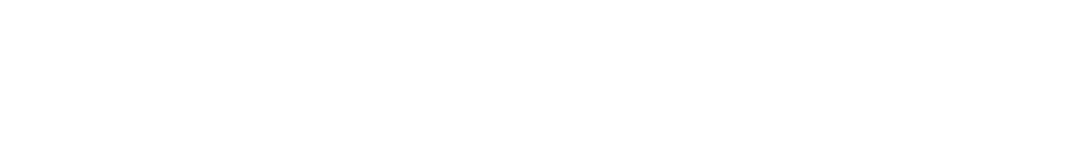
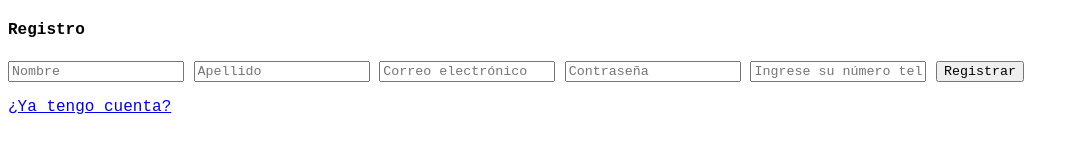
Before and after one commit to RochyRD/trabajo, a plain HTML site: page index.html in a window 1280 px wide. Shown: the whole page, without its empty margins (0-1079 px from the left). Drawn offline with Linux system fonts and the light colour scheme.

Commit message:
le agregue los inputs

```diff
--- a/index.html
+++ b/index.html
@@ -5,9 +5,18 @@
     <meta http-equiv="X-UA-Compatible" content="IE=edge">
     <meta name="viewport" content="width=device-width, initial-scale=1.0">
     <link rel="stylesheet" href="style.css">
-    <title>Document</title>
+    <title>Formulario</title>
 </head>
 <body>
-
+    <section class="form-register">
+        <h4>Registro</h4>
+        <input class="controls" type="text" name="nombres" placeholder="Nombre"></input>
+        <input class="controls" type="text" name="apellidos" placeholder="Apellido"></input>
+        <input class="controls" type="email" name="correo" placeholder="Correo electrónico"></input>
+        <input class="controls" type="password" name="contrasenia" placeholder="Contraseña"></input>
+        <input class="controls" type="text" name="telefono" placeholder="Ingrese su número telefónico"></input>
+        <input class="botons" type="submit" value="Registrar"></input>
+        <p><a href="#">¿Ya tengo cuenta?</a></p>
+      </section>
 </body>
 </html>
```
